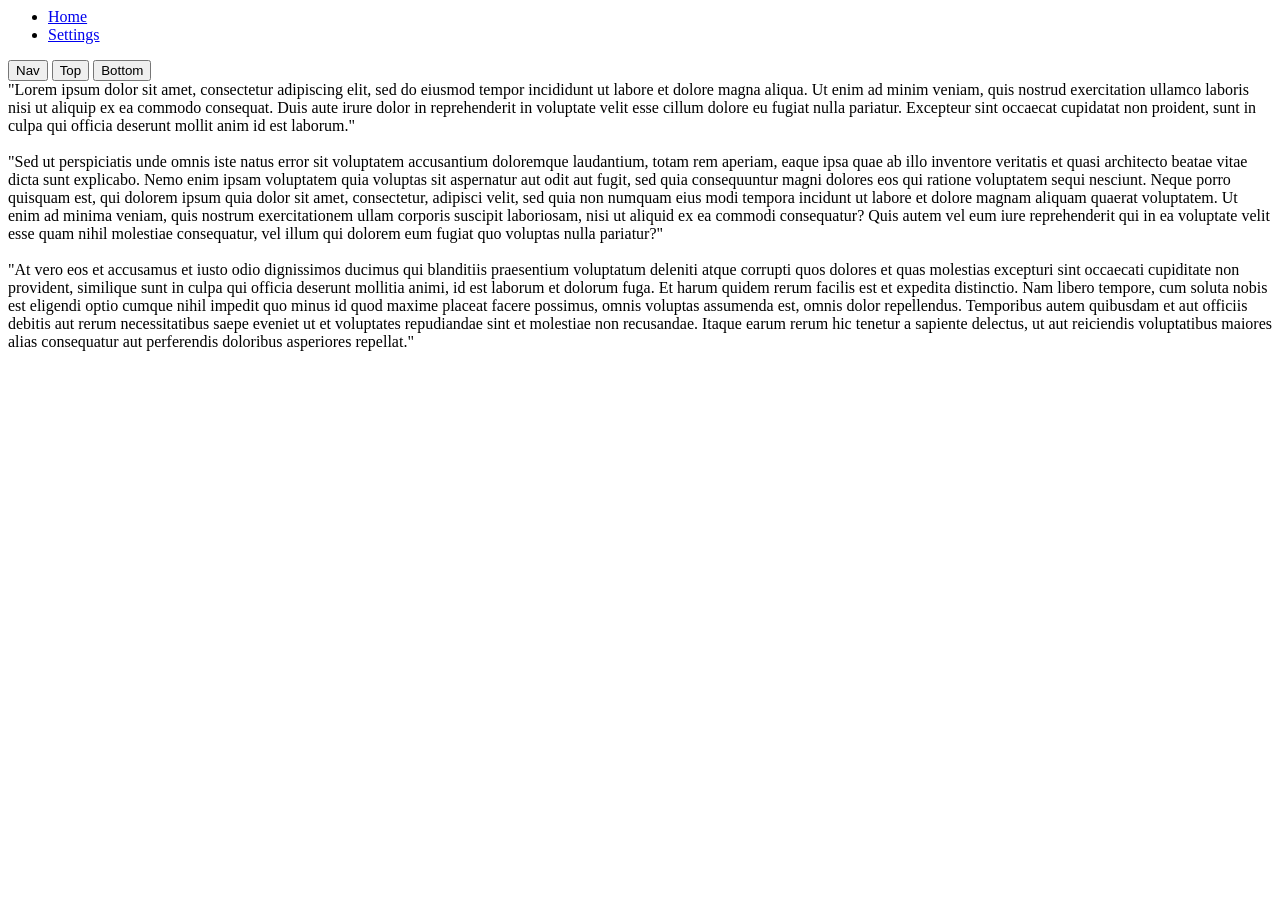
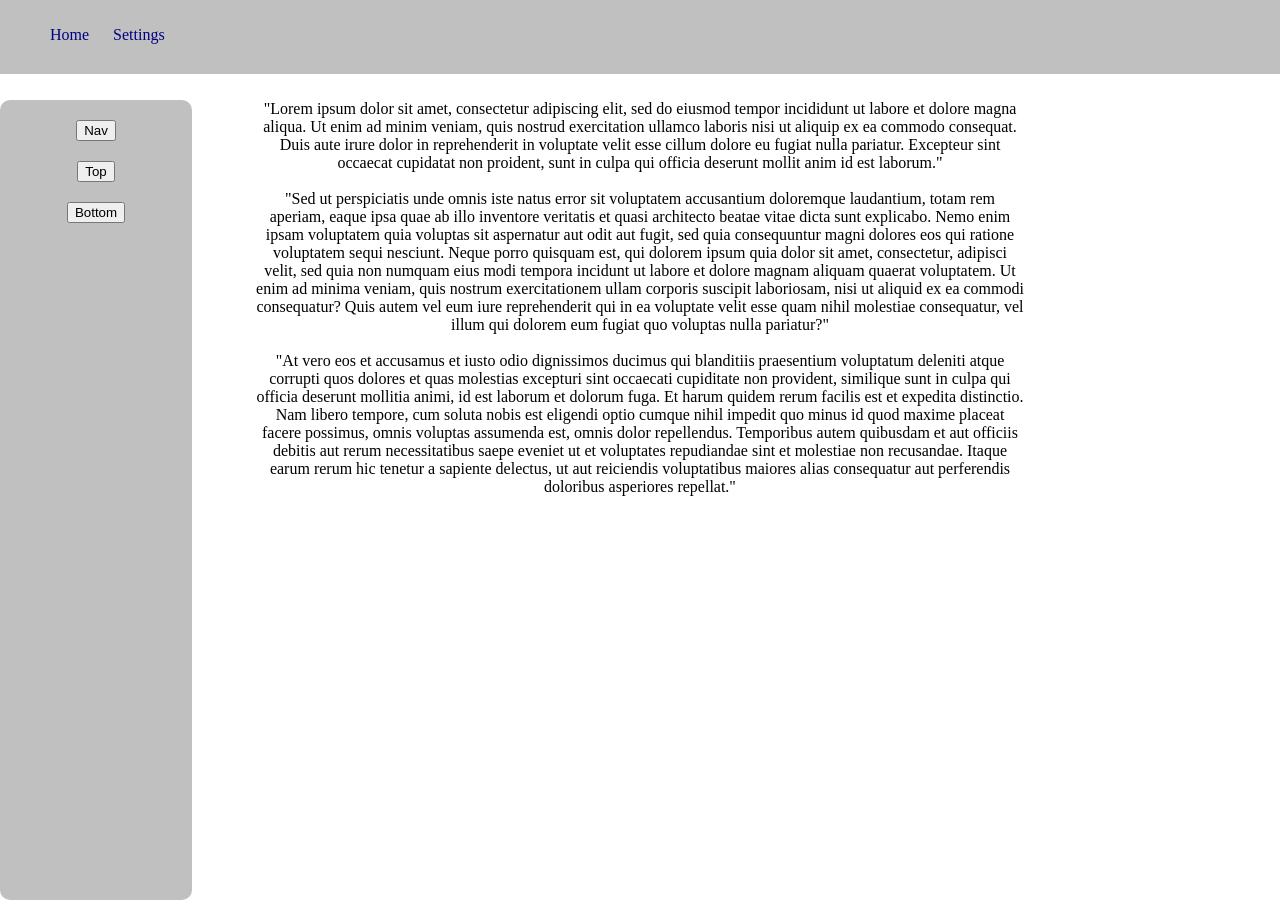
Before and after one commit to rhidalgo531/js_dev, a plain HTML site: page fade-in-sidebar/index.html in a window 1280 px wide. Before the commit the page ends 800 px from the top, so only its background shows below. Drawn offline with nearby package versions, Linux system fonts and the light colour scheme.

Commit message:
Link elements: html and css

```diff
--- a/fade-in-sidebar/index.html
+++ b/fade-in-sidebar/index.html
@@ -1,3 +1,10 @@
+<html>
+
+<head>
+<link rel="stylesheet" href="style.css">
+<script src="https://cdnjs.cloudflare.com/ajax/libs/jqueryui/1.12.0/jquery-ui.min.js"></script>
+<script src="fade.js"></script>
+</head>
 
     <nav>
       <ul>
@@ -19,3 +26,4 @@
   <div>"At vero eos et accusamus et iusto odio dignissimos ducimus qui blanditiis praesentium voluptatum deleniti atque corrupti quos dolores et quas molestias excepturi sint occaecati cupiditate non provident, similique sunt in culpa qui officia deserunt mollitia animi, id est laborum et dolorum fuga. Et harum quidem rerum facilis est et expedita distinctio. Nam libero tempore, cum soluta nobis est eligendi optio cumque nihil impedit quo minus id quod maxime placeat facere possimus, omnis voluptas assumenda est, omnis dolor repellendus. Temporibus autem quibusdam et aut officiis debitis aut rerum necessitatibus saepe eveniet ut et voluptates repudiandae sint et molestiae non recusandae. Itaque earum rerum hic tenetur a sapiente delectus, ut aut reiciendis voluptatibus maiores alias consequatur aut perferendis doloribus asperiores repellat."
   </div>
 </article>
+</html>
```
